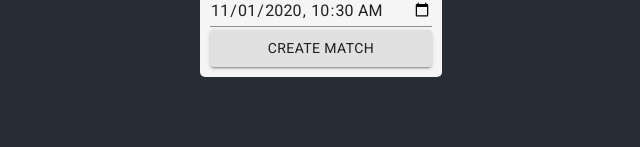
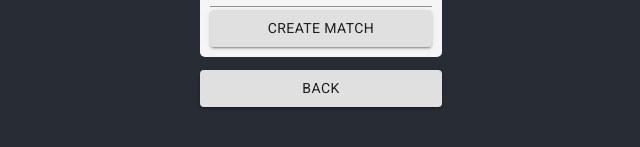
Before and after one commit to TaylorZowtuk/measure-what-matters, a React (Create React App) app in the folder frontend/: page /create-match in a window 1280 px wide. Shown: the part 473-620 px from the top of the page, without its empty margins (319-959 px from the left). Built offline with nearby package versions, Linux system fonts and the light colour scheme; no server answers.

Commit message:
Connect create a match

```diff
--- a/frontend/src/Router.tsx
+++ b/frontend/src/Router.tsx
@@ -20,12 +20,12 @@ const Router = () => {
       <Route exact path="/dashboard" component={Dashboard}></Route>
       <Route exact path="/teams" component={Teams}></Route>
       <Route exact path="/create-team" component={AddTeam}></Route>
+      <Route exact path="/create-match" component={CreateMatch}></Route>
       <Route exact path="/matches/upcoming" component={MatchSelection}></Route>
       <Route exact path="/match/lineup" component={LineupComponent}></Route>
       <Route exact path="/match/recording" component={Recording}></Route>
       <Route exact path="/signup" component={Signup}></Route>
       <Route exact path="/teams/roster" component={Roster}></Route>
-      <Route exact path="/create-match" component={CreateMatch}></Route>
       <Route exact path="/view-account" component={AccountView}></Route>
     </Switch>
   );
--- a/frontend/src/components/Dashboard.page.tsx
+++ b/frontend/src/components/Dashboard.page.tsx
@@ -19,6 +19,9 @@ const Dashboard = () => (
     </Link>
     <Link to="/teams">
       <Button variant="contained">Teams</Button>
+    </Link>
+    <Link to="/create-match">
+      <Button variant="contained">Create Match</Button>
     </Link>
     <Link to="/view-account">
       <Button variant="contained">Account</Button>
--- a/frontend/src/components/match/CreateMatch.page.tsx
+++ b/frontend/src/components/match/CreateMatch.page.tsx
@@ -9,6 +9,7 @@ import {
 import React from "react";
 import axios from "axios";
 import authHeader from "../../services/auth.header";
+import { Link } from "react-router-dom";
 
 interface matchState {
   teamId: number | unknown;
@@ -176,6 +177,14 @@ class CreateMatch extends React.Component<{}, matchState> {
             Create Match
           </Button>
         </form>
+        <Link to="/dashboard">
+          <Button
+            variant="contained"
+            style={{ marginLeft: "auto", marginRight: "auto", width: "100%" }}
+          >
+            Back
+          </Button>
+        </Link>
       </div>
     );
   }
```
